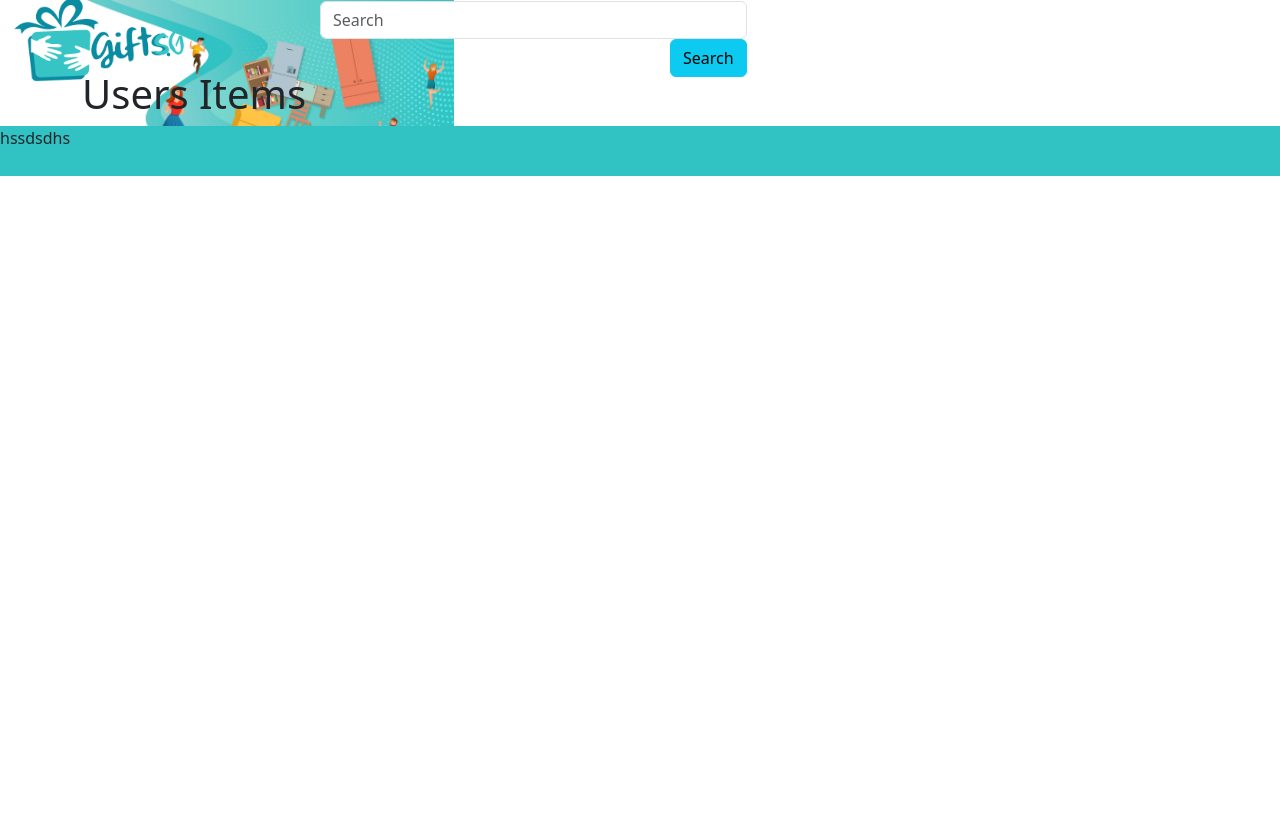
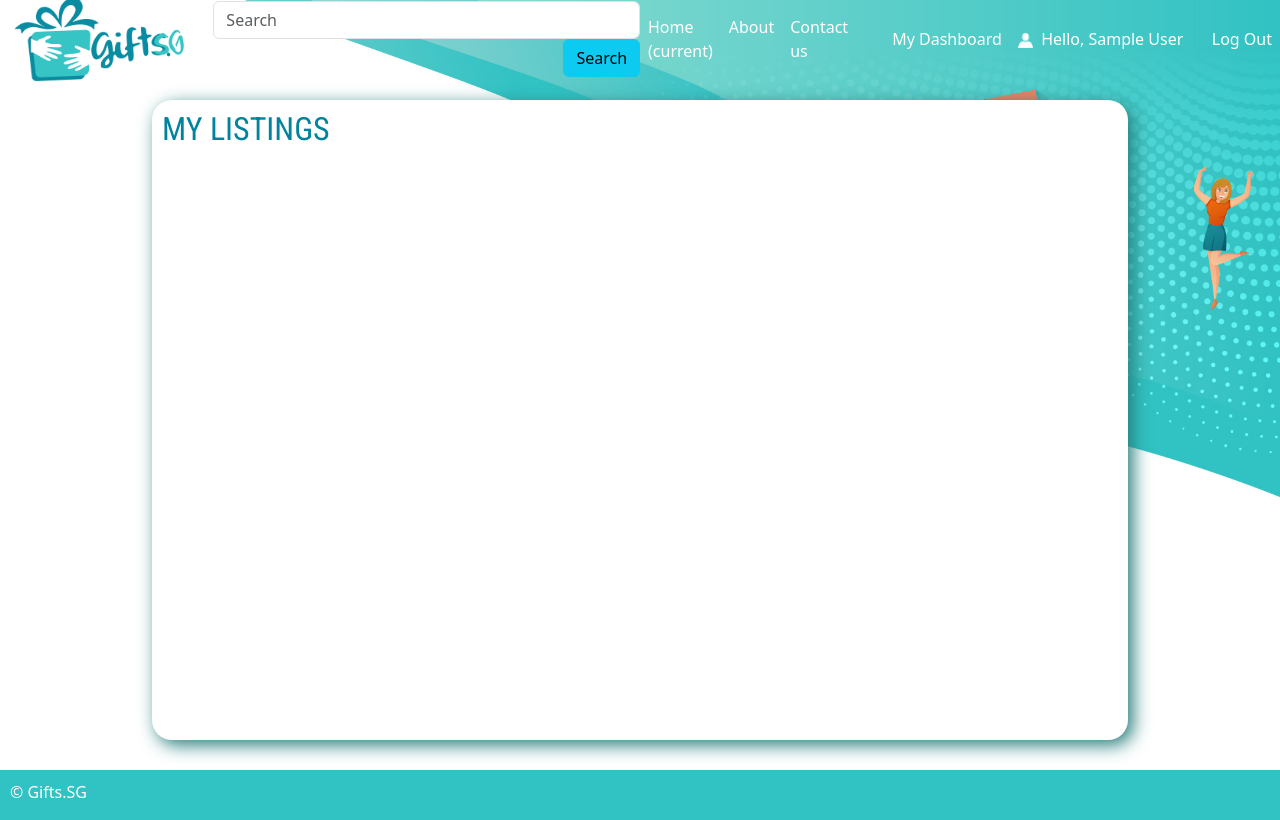
Before and after one commit to hockie2/gifts_sg, a Rails app: page /users/password in a window 1280 px wide. Before the commit the page ends 176 px from the top, so only its background shows below. Run offline with Rails 7, Linux system fonts and the light colour scheme; a user stored in the database is signed in; tables that the repository leaves empty hold one stand-in row (values such as "Sample post"); style sheets or scripts are compiled from the project's sources; some libraries are stand-ins or nearby versions.

Commit message:
fixed users/id view css

```diff
--- a/app/assets/stylesheets/application.scss
+++ b/app/assets/stylesheets/application.scss
@@ -79,6 +79,8 @@
     width:100%;
     height:50px;
     margin:0;
+    padding: 10px;
+    color: white;
 }
 
 /*---CARD STARTS-----------------------*/
@@ -127,7 +129,14 @@
 .description_wrapper{
     padding: 0 10px;
     // border:1px red solid
+
 }
+    #description{
+        margin: 10px auto;
+         line-height:1.2;
+         font-size:15px;
+
+    }
 
 
 #timestamp{
@@ -142,9 +151,17 @@
     }
 }
 
+// .bottom_wrapper{
+//     border:1px solid purple
+// }
+
+
 .controls{
     font-size:12px;
     margin-bottom:10px;
+    // border:1px red solid;
+    // position: absolute;
+    bottom: 0;
     float:right;
     a{
         color:grey;
--- a/app/assets/stylesheets/items.scss
+++ b/app/assets/stylesheets/items.scss
@@ -11,16 +11,17 @@
 #items_main_wrapper{
     width:100%;
     height:700px;
-    border:1px solid red;
+    // border:1px solid red;
     display: flex;
     justify-content: center;
     flex-direction:row;
     padding:30px;
+    color:#676666;
 }
 
 #items_inner_wrapper{
-    width:90%;
-    border:1px solid purple;
+    width:80%;
+    // border:1px solid purple;
     border-radius: 20px;
     display: flex;
     justify-content: center;
@@ -44,7 +45,7 @@
 
 #items_right{
     width:60%;
-    border:1px solid purple;
+    // border:1px solid purple;
     padding:20px
 }
 
@@ -54,3 +55,10 @@
     font-weight: bold;
     font-size: 20px
 }
+
+#item_show_username{
+    font-size: 14px;
+    a{
+        color:grey;
+    }
+}
--- a/app/assets/stylesheets/users.scss
+++ b/app/assets/stylesheets/users.scss
@@ -77,3 +77,26 @@
     margin:20px auto;
     color:white;
 }
+
+#user_inner_wrapper{
+    width:80%;
+    // border:1px solid purple;
+    border-radius: 20px;
+    display: flex;
+    flex-direction:column;
+    // justify-content: center;
+    // flex-wrap:wrap;
+    background-color: white;
+    box-shadow: 5px 5px 18px #247c7a;
+}
+
+#user_top_wrapper{
+    // border:1px solid purple;
+    padding: 10px 10px 0 10px;
+}
+
+#user_bottom_wrapper{
+    // border:1px solid purple;
+    display: flex;
+    flex-wrap:wrap;
+}
--- a/app/views/items/index.html.erb
+++ b/app/views/items/index.html.erb
@@ -12,7 +12,7 @@
         </div>
         <div id="photo"><%= link_to item_path(item) do %><%= cl_image_tag(item.public_id) %><% end %></div>
         <div class="description_wrapper">
-            <span id="description"><%= item.description %></span>
+            <div id="description"><%= item.description.truncate_words(10) %></div>
 
 
             <div id="timestamp"><%= item.updated_at.strftime('%d %B') %></div>
@@ -26,8 +26,7 @@
                     <% elsif user_signed_in? && current_user.email != item.user.email %>
                         <form method = 'PATCH' action ='/items/<%= item.id %>/reserve'><button class ="btn btn-info reserve"> Reserve </button></form>
                     <% else%>
-                         <div class="controls"><%= link_to 'Edit', edit_item_path(item) %> | <%= link_to 'Delete', item_path(item), method: :delete, data: { confirm: 'Are you sure?' } %>
-                        </div>
+
                     <% end %>
             </div>
 
--- a/app/views/layouts/application.html.erb
+++ b/app/views/layouts/application.html.erb
@@ -42,9 +42,10 @@
     </ul>
 </div>
 
-    <div class="d-flex justify-content-end col-3" >
+    <div class="d-flex justify-content-end col-4" >
         <ul class="navbar-nav  d-flex flex-row ">
             <% if user_signed_in? %>
+                <a href="/users/<%= @users.id %>" class="nav-link">My Dashboard</a>
                 <li class="nav-link"><%= image_tag("login.png", size: "15x15", class:"")%>&nbsp;&nbsp;Hello, <%= @users.name %> &nbsp;&nbsp; </li>
             <% end %>
             <li class="nav-item d-flex flex-row">
@@ -63,6 +64,6 @@
 
     <%= yield %>
 
-    <div id="footer">hssdsdhs</div>
+    <div id="footer">© Gifts.SG</div>
   </body>
 </html>
--- a/app/views/users/show.html.erb
+++ b/app/views/users/show.html.erb
@@ -1,14 +1,36 @@
-<div class="container">
+<div id ='items_main_wrapper'>
 
-<h1>Users Items</h1>
+    <div id="user_inner_wrapper">
+        <div id="user_top_wrapper">
+            <h2>MY LISTINGS</h2>
+        </div>
+        <div id="user_bottom_wrapper">
+        <% @items.each do |item| %>
+      		<div class="post_wrapper">
+                <div class="top_wrapper d-flex align-items-center d-flex justify-content-between">
+                    <span class="title"><div id="profile_pic"></div><%= item.name %></span>
+                </div>
+                <div id="photo"><%= link_to item_path(item) do %><%= cl_image_tag(item.public_id) %><% end %></div>
+                <div class="description_wrapper">
+                    <div id="description"><%= item.description.truncate_words(10) %></div>
 
-  <% @items.each do |item| %>
-  		<div>
-      <%= item.name %>
-      <%= item.category %>
-      <%= item.description %>
-      <%= item.preloved%>
+                    <div id="timestamp"><%= item.updated_at.strftime('%d %B') %></div>
+                    <div class="bottom_wrapper">
+                        <p id="username">posted by <a href = "/users/<%= item.user.id %>" ><%= item.user.name %></a></p>
+
+                            <% if user_signed_in? && current_user.email == item.user.email %>
+
+                                <div class="controls"><%= link_to 'Edit', edit_item_path(item) %> | <%= link_to 'Delete', item_path(item), method: :delete, data: { confirm: 'Are you sure?' } %>
+                                </div>
+                            <% elsif user_signed_in? && current_user.email != item.user.email %>
+                                <form method = 'PATCH' action ='/items/<%= item.id %>/reserve'><button class ="btn btn-info reserve"> Reserve </button></form>
+                            <% else%>
+
+                            <% end %>
+                    </div>
+                </div>
+            </div>
+        <% end %>
     </div>
-        <% end %>
-
+    </div>
 </div>
```
Also changed, not shown: app/views/items/show.html.erb (+11 -10 lines).
